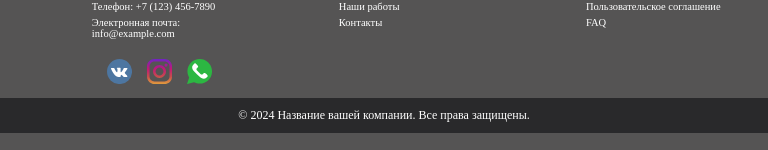
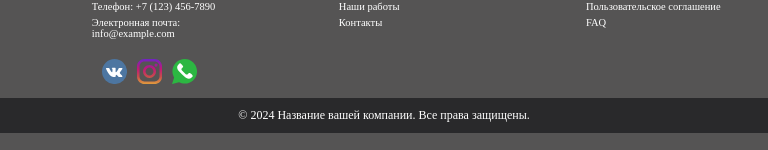
Before and after one commit to Link-name/Shop, a Vue app: page / in a window 768 px wide. Shown: the part 2519-2669 px from the top of the page. Built offline with nearby package versions, Linux system fonts and the light colour scheme; a web font is replaced by a local one.

Commit message:
Shop_2.0

```diff
--- a/src/assets/style/footer/footer.scss
+++ b/src/assets/style/footer/footer.scss
@@ -107,7 +107,9 @@
         font-size: 12px;
         width: 100%;
     }
-
+    .footer__container__row__col-md-4__social-icons__link {
+        padding-left: 10px;
+    }
 
 
 
```
